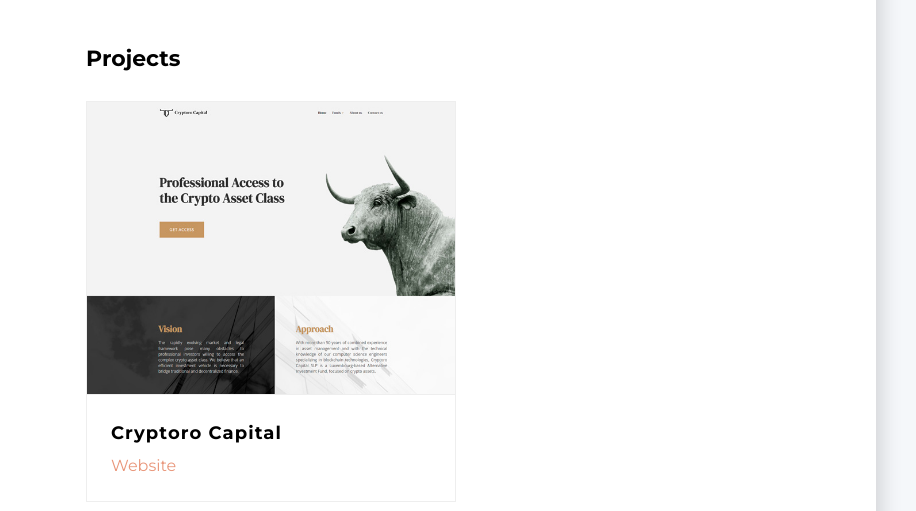
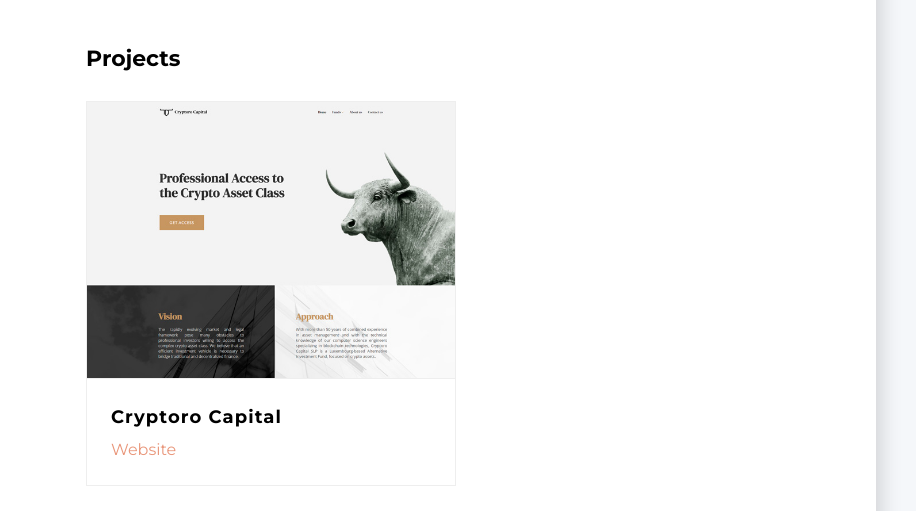
Before and after one commit to ArdeeWest/cv-project, a plain HTML site: page index.html in a window 1280 px wide. Shown: the part 365-876 px from the top of the page, 364-1280 px from the left. Drawn offline with nearby package versions, Linux system fonts and the light colour scheme.

Commit message:
Update media.css

```diff
--- a/css/media.css
+++ b/css/media.css
@@ -33,6 +33,27 @@
 
   .name {
     line-height: 50px;
+  }
+}
+
+@media (max-width: 1369px) {
+  .project.list {
+    flex-direction: column;
+  }
+  .project-pic {
+    display: block;
+    max-width: 100%;
+    height: auto;
+  }
+}
+
+@media (min-width: 1370px) {
+  .project.list > .item:nth-child(odd) {
+    margin-right: 30px;
+  }
+
+  .project.list > .item:nth-last-child(-n + 3) {
+    margin-bottom: 0px;
   }
 }
 
```
